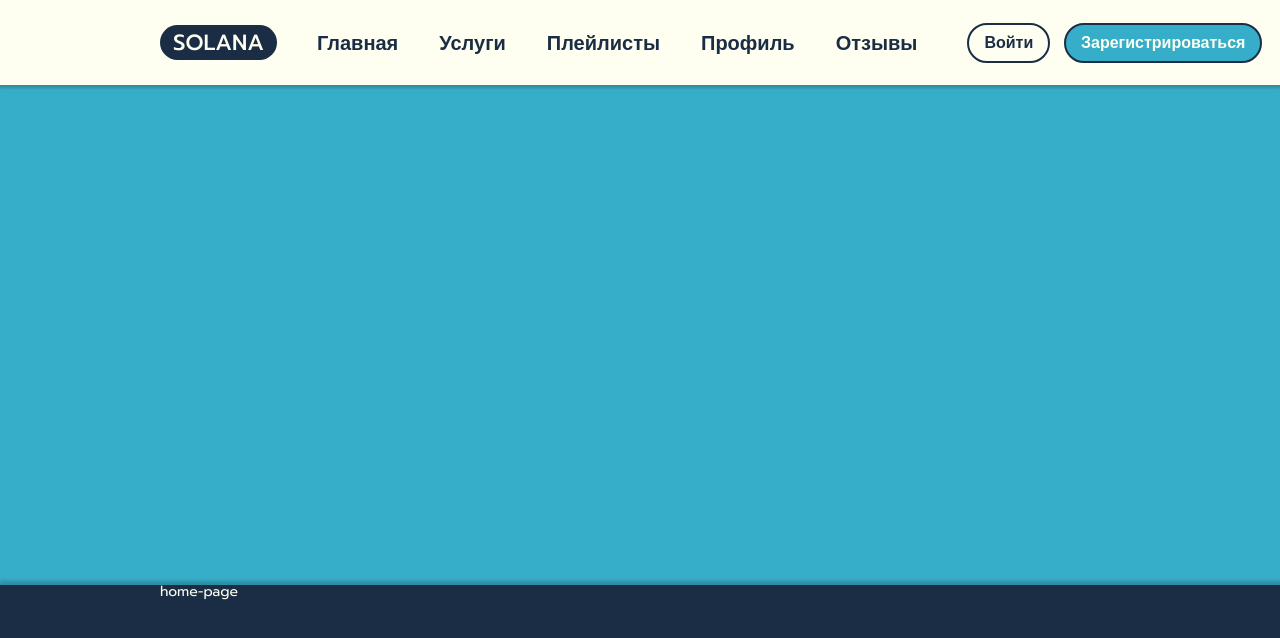
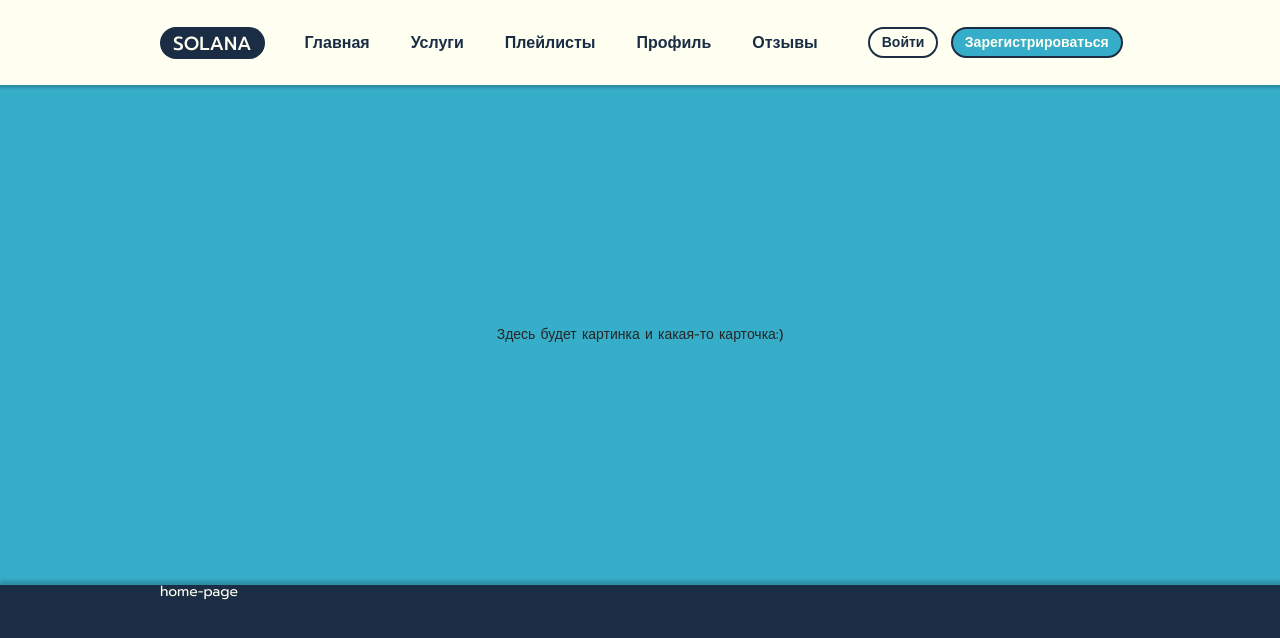
Before and after one commit to samuraiIT/Cyber-Music, a React (Create React App) app in the folder frontend/: page /home in a window 1280 px wide. Shown: the top 638 px of the page. Built offline with nearby package versions, Linux system fonts and the light colour scheme; a web font is replaced by a local one.

Commit message:
change styles

```diff
--- a/frontend/src/pages/HomePage/HomePage.scss
+++ b/frontend/src/pages/HomePage/HomePage.scss
@@ -14,7 +14,7 @@
     padding: 7px 13px 6px;
     color: #fefef1;
     border-radius: 30px;
-    font-size: 22px;
+    font-size: 19px;
     text-transform: uppercase;
     font-weight: 500;
     margin-right: 40px;
@@ -43,7 +43,7 @@
     width: 100%;
   }
 
-  &__content {
+  &__main {
     flex: 1;
     width: 100%;
     background-color: $accentColor;
@@ -56,7 +56,7 @@
     display: flex;
     align-items: center;
     justify-content: space-between;
-    font-size: $headingsFontSize;
+    font-size: $largeFontSize;
     margin-right: 50px;
 
     &__link {
@@ -79,27 +79,33 @@
         margin-right: 0;
       }
     }
+
+    &__label {
+      transition: 0.2s;
+      font-size: $largeFontSize;
+      font-family: $secondFontFamily;
+
+      &:hover {
+        transform: scale(1.1);
+      }
+    }
   }
 
   &__login-buttons {
-    width: 295px;
+    width: 255px;
     display: flex;
     justify-content: space-between;
   }
 
-  .button {
-    border-radius: 30px;
-    padding: 6px 15px 6px;
-    background-color: $blueColor;
-    color: $whiteColor;
-    border: 2px solid $accentColor;
-    font-size: $largeFontSize;
-    font-family: $baseFontFamily;
-    font-weight: 600;
+  .hero {
+    display: flex;
+    align-items: center;
+    height: 100%;
+    justify-content: center;
   }
 
-  .button.white-btn {
-    background-color: $whiteColor;
-    color: $accentColor;
+  .main-section {
+    display: flex;
+    height: 100%;
   }
 }
--- a/frontend/src/pages/HomePage/HomePage.tsx
+++ b/frontend/src/pages/HomePage/HomePage.tsx
@@ -18,27 +18,27 @@ const HomePage: React.FC = () => {
                 <ul className="menu__list">
                   <li className="menu__item">
                     <Link to="/" className="menu__link">
-                      Главная
+                      <div className="menu__label">Главная</div>
                     </Link>
                   </li>
                   <li className="menu__item menu__item--active">
                     <Link to="services" className="menu__link">
-                      Услуги
+                      <div className="menu__label">Услуги</div>
                     </Link>
                   </li>
                   <li className="menu__item">
                     <Link to="reviews" className="menu__link">
-                      Плейлисты
+                      <div className="menu__label">Плейлисты</div>
                     </Link>
                   </li>
                   <li className="menu__item">
                     <Link to="reviews" className="menu__link">
-                      Профиль
+                      <div className="menu__label">Профиль</div>
                     </Link>
                   </li>
                   <li className="menu__item">
                     <Link to="reviews" className="menu__link">
-                      Отзывы
+                      <div className="menu__label">Отзывы</div>
                     </Link>
                   </li>
                 </ul>
@@ -52,10 +52,16 @@ const HomePage: React.FC = () => {
         </div>
       </header>
       <section className="home-page__hero-section">
-        <div className="container"></div>
+        <div className="container">
+          <div className="home-page__hero-content hero">
+            Здесь будет картинка и какая-то карточка:)
+          </div>
+        </div>
       </section>
-      <main className="home-page__content">
-        <div className="container">home-page</div>
+      <main className="home-page__main">
+        <div className="container">
+          <div className="home-page__main-section main-section">home-page</div>
+        </div>
       </main>
     </div>
   );
--- a/frontend/src/ui/Button/Button.scss
+++ b/frontend/src/ui/Button/Button.scss
@@ -2,16 +2,17 @@
 
 .button {
   border-radius: 30px;
-  padding: 6px 15px 6px;
+  padding: 3px 12px;
   background-color: $blueColor;
   color: $whiteColor;
   border: 2px solid $accentColor;
-  font-size: $largeFontSize;
+  font-size: $mediumFontSize;
   font-family: $baseFontFamily;
   font-weight: 600;
+  transition: 0.2s;
 
   &:hover {
-    box-shadow: -1px 5px 1px -1px rgba(0, 0, 0, 0.2);
+    box-shadow: 0px 2px 3px 1px rgba(0, 0, 0, 0.2);
     cursor: pointer;
   }
 
```
